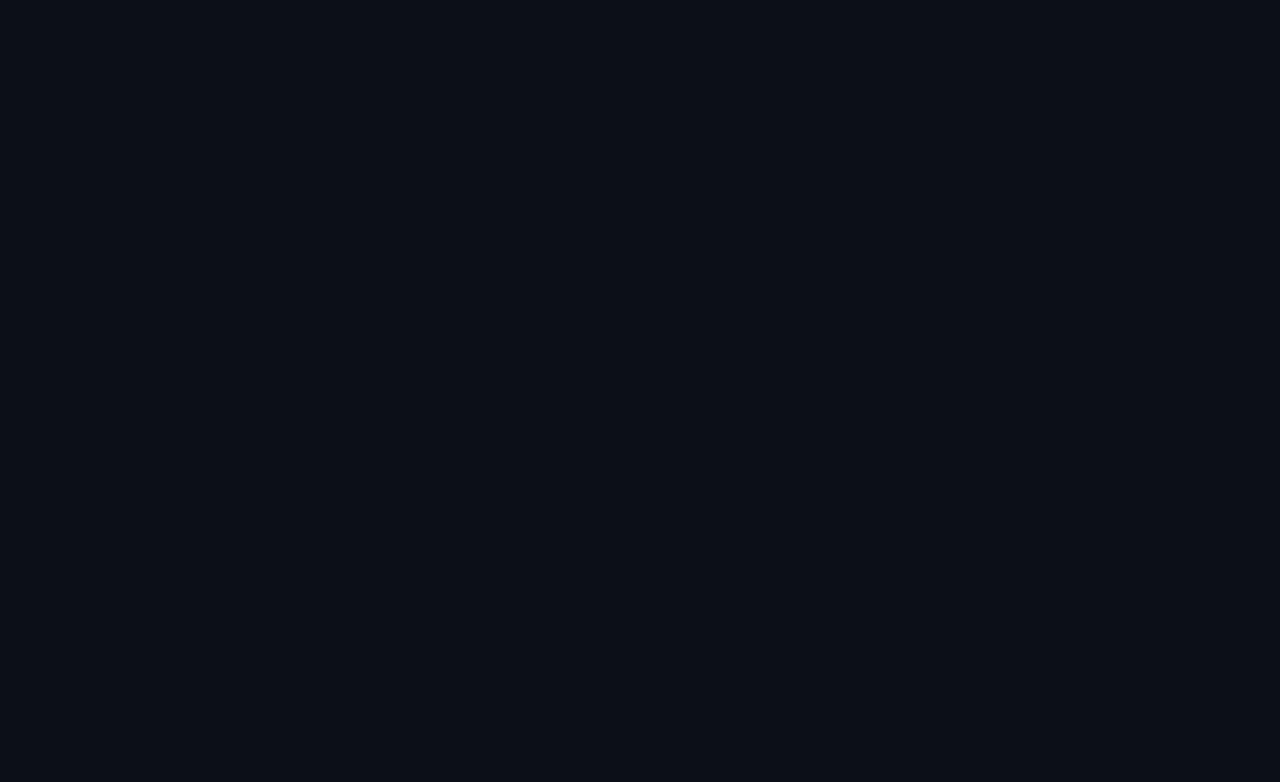
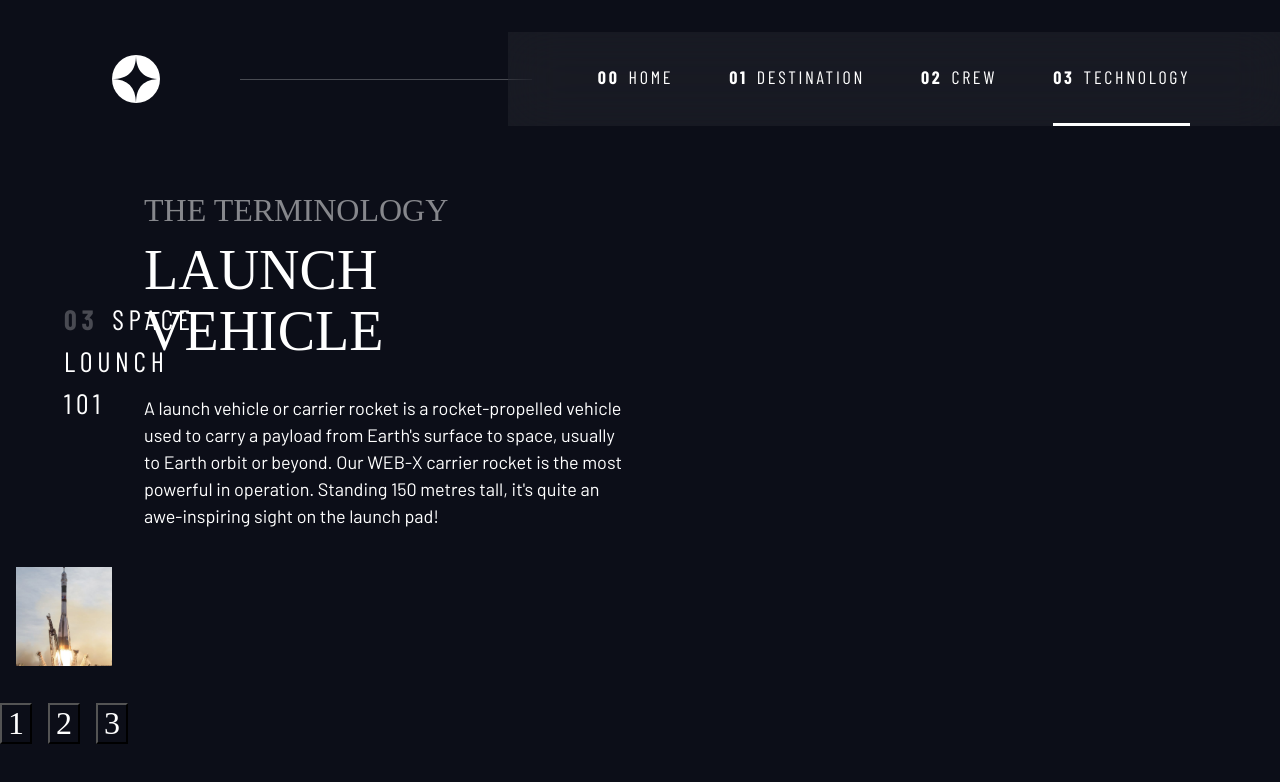
Before and after one commit to PawelObrzut/space, a React (Vite) app: page /technology in a window 1280 px wide. Before the commit this address had no page. Shown: the top 782 px of the page. Built offline with nearby package versions, Linux system fonts and the light colour scheme; a web font is replaced by a local one.

Commit message:
adds TechnologyPage markup

```diff
--- a/src/App.tsx
+++ b/src/App.tsx
@@ -7,6 +7,7 @@ import {
 import HomePage from './routes/HomePage';
 import DestinationPage from './routes/DestinationPage';
 import CrewPage from './routes/CrewPage';
+import TechnologyPage from './routes/TechnologyPage';
 
 function App() {
 
@@ -18,6 +19,7 @@ function App() {
           <Route path='/' element={<HomePage />}></Route>
           <Route path='/destination' element={<DestinationPage />}></Route>
           <Route path='/crew' element={<CrewPage />}></Route>
+          <Route path='/technology' element={<TechnologyPage />}></Route>
         </Routes>
       </Router>
     </>
--- a/src/index.css
+++ b/src/index.css
@@ -90,7 +90,6 @@ body {
   background-color: hsl( var(--clr-dark) );
   line-height: 1.5;
   min-height: 100vh;
-
 }
 
 /* make images easier to work with */
@@ -433,7 +432,8 @@ select {
 /* ----------------------------- */
 .home,
 .destination,
-.crew {
+.crew,
+.technology {
   background-size: cover;
   background-position: bottom center;
 
@@ -467,6 +467,10 @@ select {
   .destination {
     background-image: url(./assets/destination/background-destination-tablet.jpg);
   }
+
+  .crew {
+    background-image: url(./assets/crew/background-crew-tablet.jpg);
+  }
 }
 
 @media (min-width: 52rem) {
@@ -475,6 +479,10 @@ select {
   }
   .destination {
     background-image: url(./assets/destination/background-destination-desktop.jpg);
+  }
+
+  .crew {
+    background-image: url(./assets/crew/background-crew-desktop.jpg);
   }
 }
 
@@ -564,6 +572,33 @@ select {
   color: hsl( var(--clr-white) / .5);
 }
 
+/* technology layout */
+.grid-container--technology {
+  --flow-space: 2rem;
+  grid-template-areas:
+      'title'
+      'image'
+      'tabs'
+      'content';
+}
+
+.grid-container--technology > img {
+  grid-area: image;
+  max-width: 100%;
+}
+
+.grid-container--technology > .number-indicators {
+  grid-area: tabs;
+}
+
+.grid-container--technology > .crew-technology {
+  grid-area: content;
+}
+
+.technology-details h2 {
+  color: hsl( var(--clr-white) / .5);
+}
+
 @media (width > 35em) {
   .numbered-title {
     grid-area: title;
--- a/src/routes/CrewPage.tsx
+++ b/src/routes/CrewPage.tsx
@@ -63,7 +63,7 @@ const CrewPage = () => {
     <div className="crew">
       <Header />
       <main className="grid-container grid-container--crew flow">
-        <h1 className="numbered-title"><span aria-hidden="true">02</span> Meet your crew</h1>
+        <h1 className="numbered-title"><span aria-hidden="true">02</span>Meet your crew</h1>
 
         <div className="dot-indicators flex">
           {tabs.map(tabName => (
--- a/src/routes/DestinationPage.tsx
+++ b/src/routes/DestinationPage.tsx
@@ -63,7 +63,7 @@ const DestinationPage = () => {
       <Header />
       <main id="main" className="grid-container grid-container--destination flow">
         <h1 className="numbered-title">
-          <span aria-hidden="true">01</span> Pick your destination
+          <span aria-hidden="true">01</span>Pick your destination
         </h1>
 
         {currentDestination && (
--- /dev/null
+++ b/src/routes/TechnologyPage.tsx
@@ -0,0 +1,67 @@
+import React, { useMemo, useState } from 'react'
+import Header from '../components/Header'
+import Picture from '../components/Picture'
+
+import LounchVehiclePortrait from './../assets/technology/image-launch-vehicle-portrait.jpg'
+import LounchVehicleLandscape from './../assets/technology/image-launch-vehicle-landscape.jpg'
+import SpaceCapsulePortrait from './../assets/technology/image-space-capsule-portrait.jpg'
+import SpaceCapsuleLandscape from './../assets/technology/image-space-capsule-landscape.jpg'
+import SpacePortPortrait from './../assets/technology/image-spaceport-portrait.jpg'
+import SpacePortLandscape from './../assets/technology/image-spaceport-landscape.jpg'
+
+
+const TechnologyPage = () => {
+  type TabName = typeof tabs[number];
+
+  interface ImageSources {
+    portrait: string,
+    landscape: string,
+  }
+
+  interface Technology {
+    name: string,
+    description: string
+  }
+
+  const tabs = useMemo(() => ['Launch vehicle', 'Spaceport', 'Space capsule'], []);
+  const [tab, setTab] = useState<TabName>('Launch vehicle')
+  const [currentTechnology, setTechnology] = useState<Technology | null>(null)
+
+  const imageMap: Record<TabName, ImageSources> = {
+    'Launch vehicle': { portrait: LounchVehiclePortrait, landscape: LounchVehicleLandscape },
+    'Spaceport': { portrait: SpaceCapsulePortrait, landscape: SpaceCapsuleLandscape },
+    'Space capsule': { portrait: SpacePortPortrait, landscape: SpacePortLandscape },
+  };
+
+  return (
+    <div className="technology">
+      <Header />
+      <main className='grid-container grid-container--technology flow'>
+        <h1 className="numbered-title"><span aria-hidden="true">03</span>Space lounch 101</h1>
+
+
+        <img src={LounchVehiclePortrait} alt="Lounching the rocket" />
+
+        <div className="number-indicators flex">
+          <button aria-selected="true" className="bg-dark text-white ff-serif fs-600">1</button>
+          <button aria-selected="false" className="bg-dark text-white ff-serif fs-600">2</button>
+          <button aria-selected="false" className="bg-dark text-white ff-serif fs-600">3</button>
+        </div>
+
+        <article className="technology-details flow">
+          <header className="flow flow--space-small">
+            <h2 className="fs-600 ff-serif uppercase">The Terminology</h2>
+            <p className="fs-700 uppercase ff-serif">Launch Vehicle</p>
+          </header>
+
+          <p>
+            A launch vehicle or carrier rocket is a rocket-propelled vehicle used to carry a payload from Earth's surface to space, usually to Earth orbit or beyond. Our WEB-X carrier rocket is the most powerful in operation. Standing 150 metres tall, it's quite an awe-inspiring sight on the launch pad!
+          </p>
+        </article>
+
+      </main>
+    </div>
+  )
+}
+
+export default TechnologyPage
```
